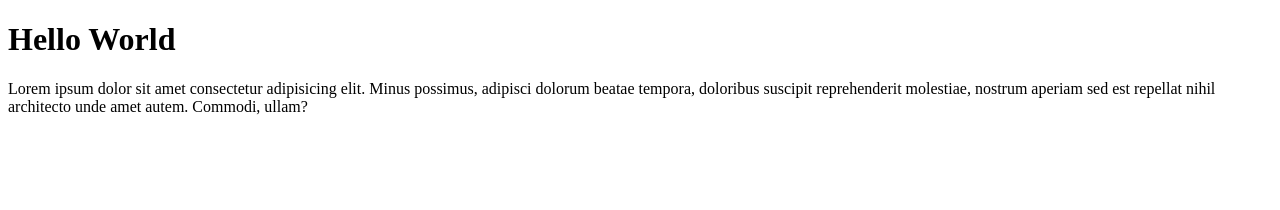
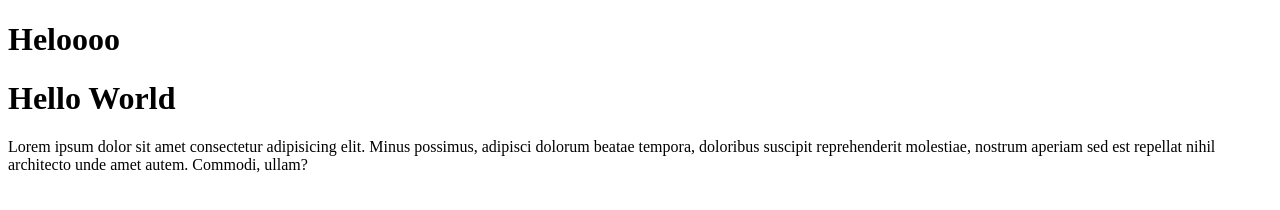
Before and after one commit to SUContent/playground, a plain HTML site: page index.html in a window 1280 px wide. Drawn offline with Linux system fonts and the light colour scheme.

Commit message:
added hello

```diff
--- a/index.html
+++ b/index.html
@@ -10,6 +10,7 @@
 
 <body>
     <div>
+<h1> Heloooo </h1>
         <h1>Hello World</h1>
         <p>Lorem ipsum dolor sit amet consectetur adipisicing elit. Minus possimus, adipisci dolorum beatae tempora,
             doloribus suscipit reprehenderit molestiae, nostrum aperiam sed est repellat nihil architecto unde amet
```
